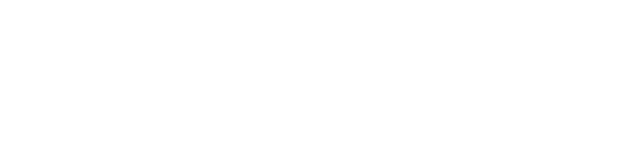
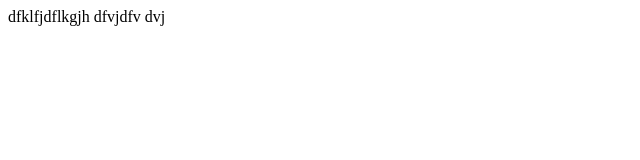
Before and after one commit to ahhhreza/my-first-repo, a plain HTML site: page index.html in a window 1280 px wide. Shown: the whole page, without its empty margins (0-640 px from the left). Drawn offline with Linux system fonts and the light colour scheme.

Commit message:
test pahlwan

```diff
--- a/index.html
+++ b/index.html
@@ -8,5 +8,10 @@
 </head>
 <body>
 
+    dfklfjdflkgjh
+
+    dfvjdfv
+    dvj
+
 </body>
 </html>
```
